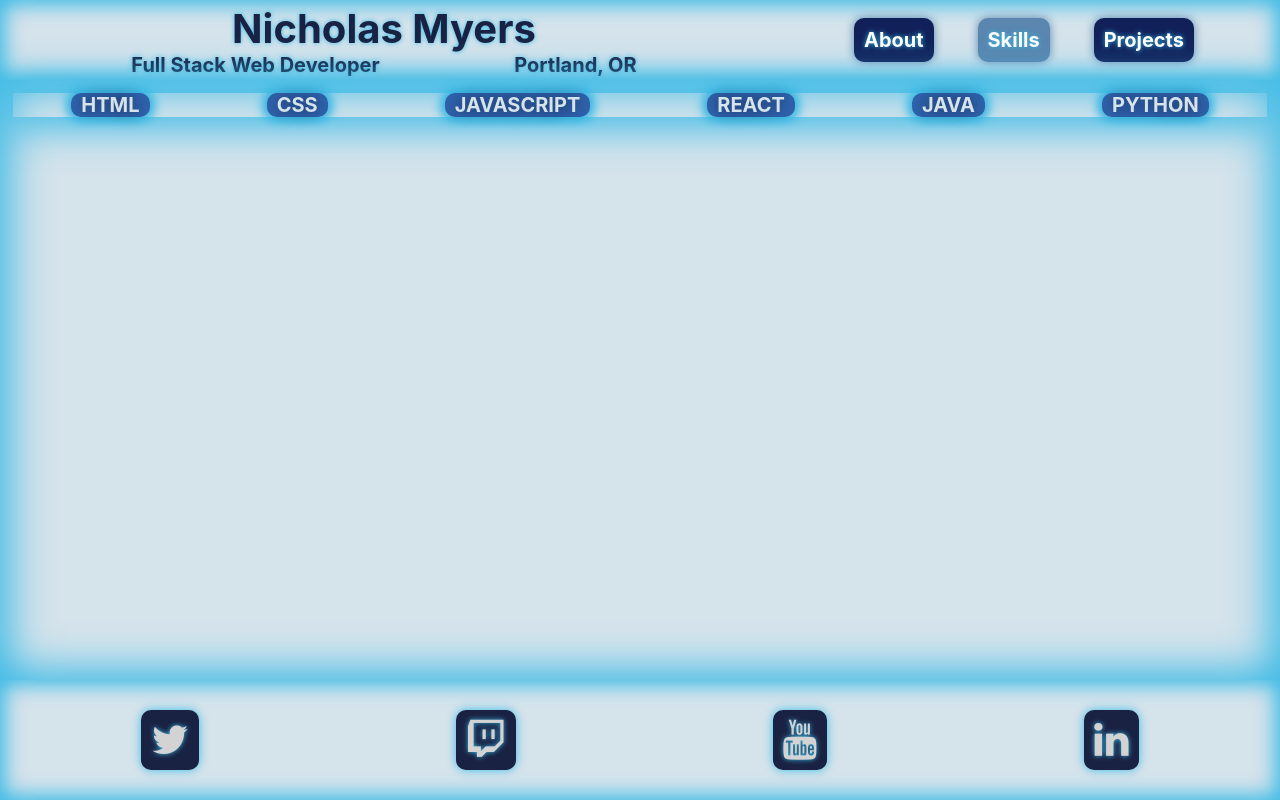
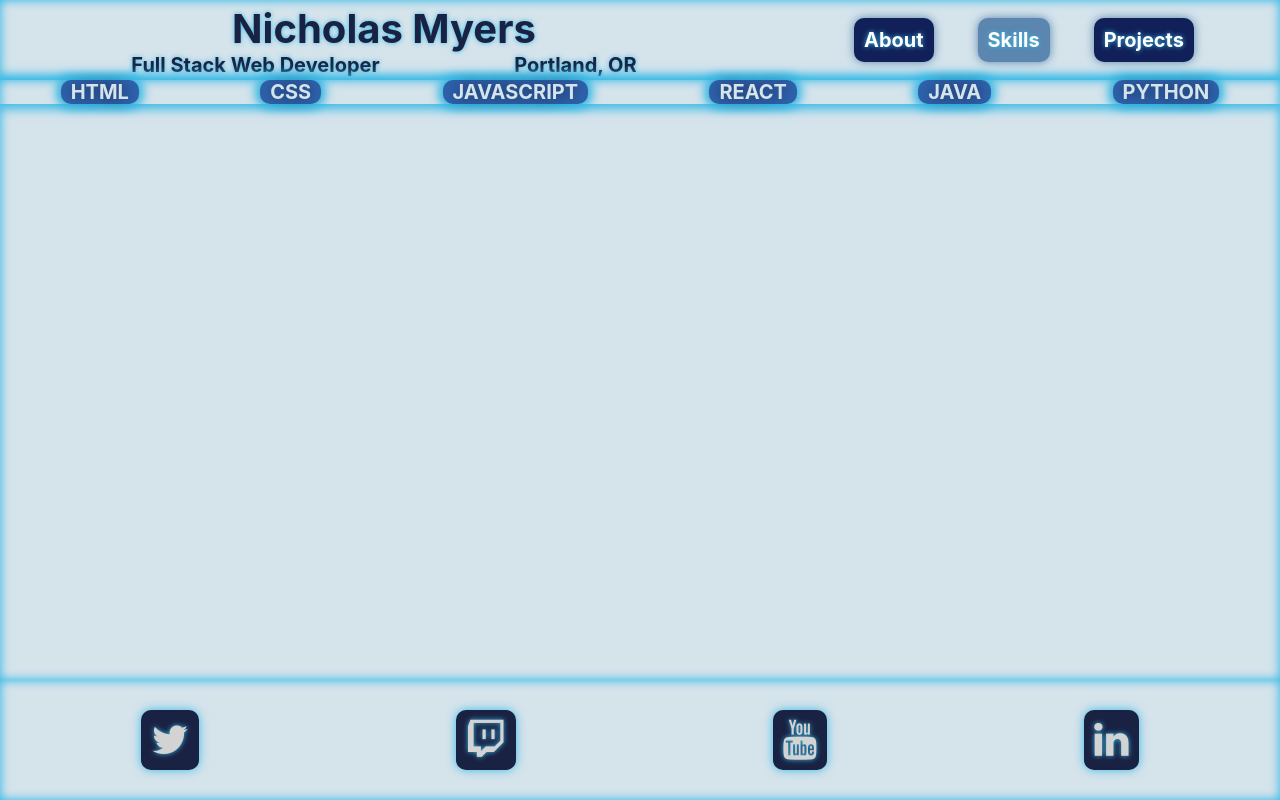
Before and after one commit to nicholas-myers/Professional-Portfolio, a React (Create React App) app: page /skills in a window 1280 px wide. Built offline with nearby package versions, Linux system fonts and the light colour scheme.

Commit message:
chenged border emphasis and skill nav postioning

```diff
--- a/src/components/Content.js
+++ b/src/components/Content.js
@@ -10,9 +10,9 @@ const ContentSection = styled.div`
   display: flex;
   align-items: center;
   justify-content: space-around;
-  box-shadow: inset 0 0 40px 10px #3ABAE6;
+  box-shadow: inset 0 0 10px 1px #3ABAE6;
   background-color:  #D5E3EB;
-  padding: 1%;
+  /* padding: 1%; */
   height: 75vh;
   width: 100%;
 `;
--- a/src/components/Footer.js
+++ b/src/components/Footer.js
@@ -6,7 +6,7 @@ const StyledFooter = styled.footer`
   display: flex;
   align-items: center;
   justify-content: center;
-  box-shadow: inset 0 0 20px 5px #3ABAE6;
+  box-shadow: inset 0 0 10px 1px #3ABAE6;
   background-color: #D5E3EB;
   padding: 1%;
   height: 15vh;
--- a/src/components/Header.js
+++ b/src/components/Header.js
@@ -6,7 +6,7 @@ const StyledHeader = styled.header`
   display: flex;
   align-items: center;
   justify-content: space-around;
-  box-shadow: inset 0 0 20px 5px #3ABAE6;
+  box-shadow: inset 0 0 10px 1px #3ABAE6;
   background-color: #D5E3EB;
   height: 10vh;
 `;
--- a/src/components/Projects.js
+++ b/src/components/Projects.js
@@ -89,7 +89,7 @@ export default function Projects() {
         <p>
           I worked as part of a cross-funcitonal team. I worked with one other
           person to implement form and state for CRUD operations to add trucks
-          and save them.Languages: React using the Redux library for state
+          and save them. Languages: React using the Redux library for state
           management.
         </p>
       </ProjectCard>
--- a/src/components/Skills.js
+++ b/src/components/Skills.js
@@ -10,7 +10,8 @@ const SkillNav = styled.nav`
   width: 100%;
   display: flex;
   justify-content: space-around;
-  box-shadow: 0 0 40px 10px #3ABAE6;
+  box-shadow: 0px 0 10px 5px #3ABAE6;
+  margin: 0;
   a {
     background-color: #2F63AD;
     padding: 0 1rem;
```
